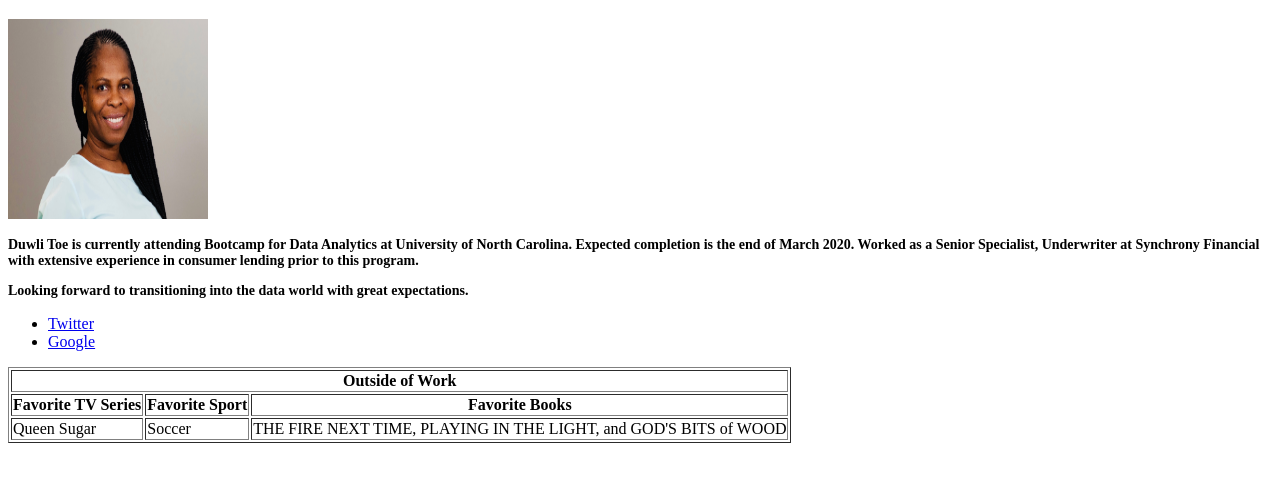
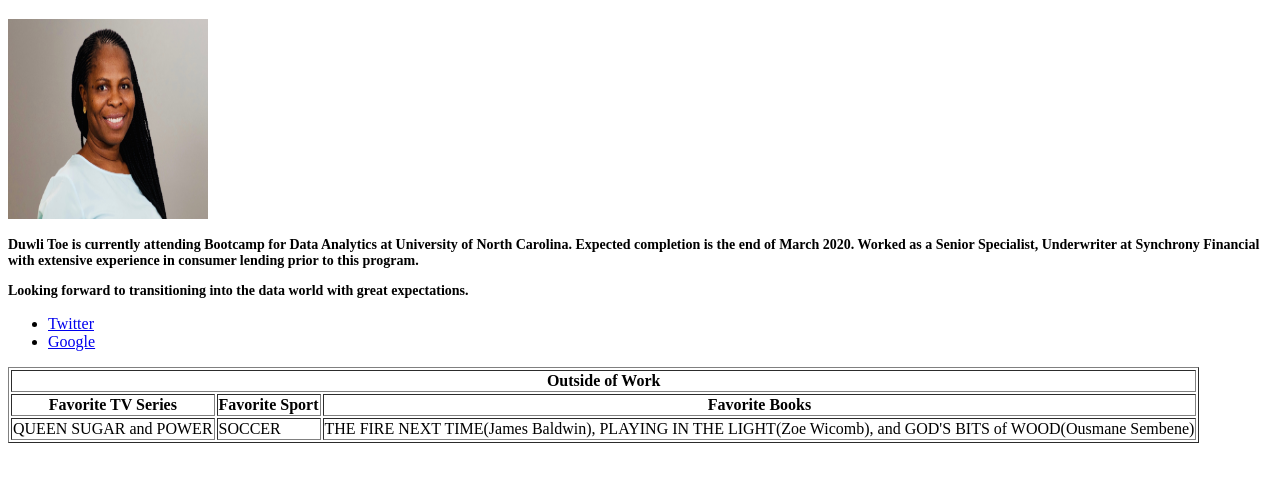
Before and after one commit to duwlitoe/duwlitoe.github.io, a plain HTML site: page index.html in a window 1280 px wide. Shown: the part 61-540 px from the top of the page. Drawn offline with Linux system fonts and the light colour scheme.

Commit message:
modified file

```diff
--- a/index.html
+++ b/index.html
@@ -62,9 +62,13 @@
         </thead>
         <tbody>
           <tr>
-            <td>Queen Sugar</td>
-            <td>Soccer</td>
-            <td>THE FIRE NEXT TIME, PLAYING IN THE LIGHT, and GOD'S BITS of WOOD</td>
+            <td>QUEEN SUGAR and POWER</td>
+            <td>SOCCER</td>
+            <td>THE FIRE NEXT TIME(James Baldwin),
+              PLAYING IN THE LIGHT(Zoe Wicomb),
+              and GOD'S BITS of WOOD(Ousmane Sembene)
+
+            </td>
 
 
           </tr>
```
